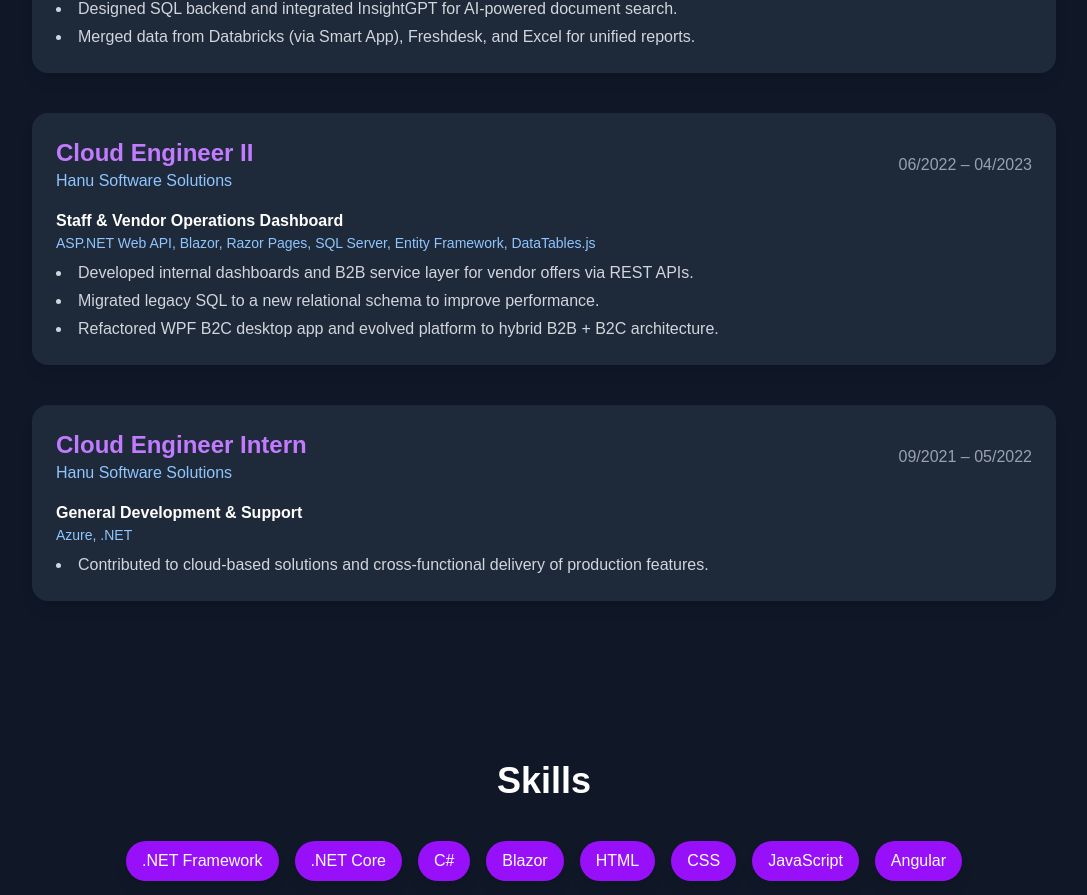
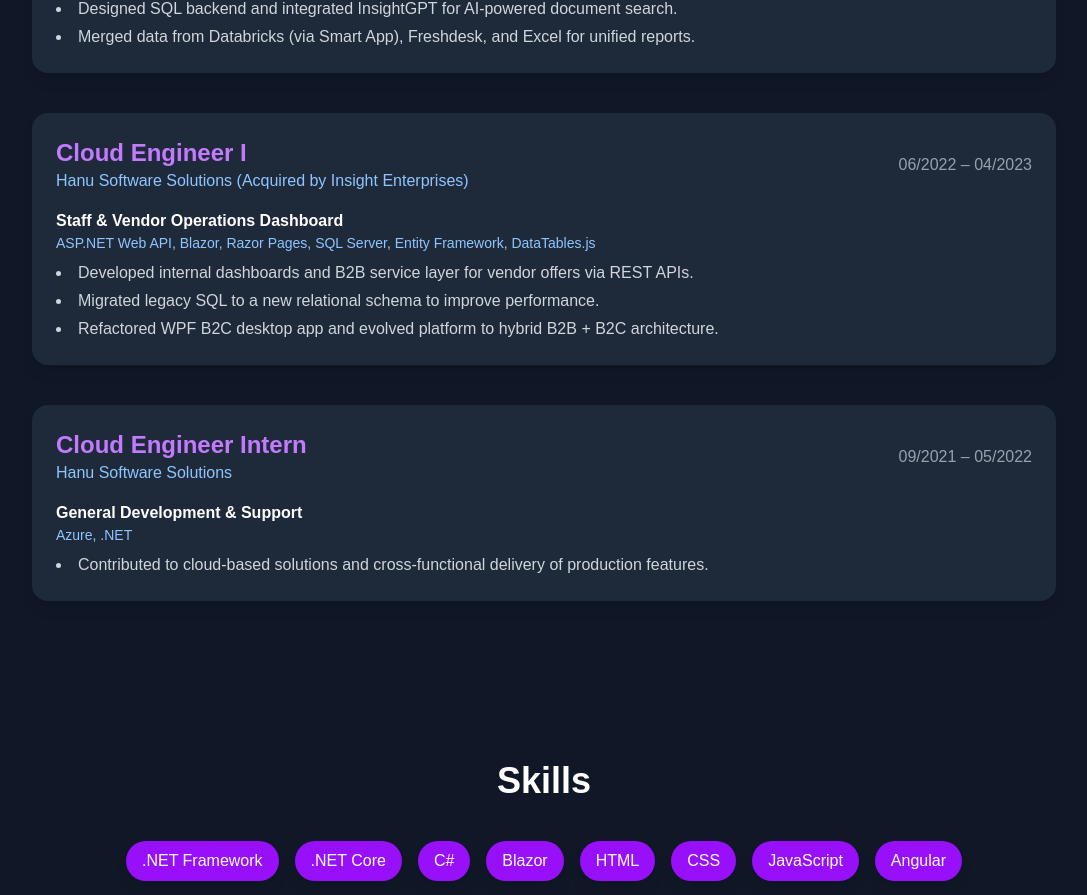
Before and after one commit to Rounakj29/rj-portfolio-react, a React (Vite) app: page / in a window 1280 px wide. Shown: the part 2115-3010 px from the top of the page, without its empty margins (96-1183 px from the left). Built offline with nearby package versions, Linux system fonts and the light colour scheme.

Commit message:
Refactor project and job details in App component; improve formatting and add download functionality for resume

```diff
--- a/src/App.jsx
+++ b/src/App.jsx
@@ -57,7 +57,14 @@
       projects: [
         {
           name: "InsightGPT",
-          tech: [".NET", "Blazor", "Azure", "OpenAI/LLM APIs", "Semantic Kernel", "Cosmos"],
+          tech: [
+            ".NET",
+            "Blazor",
+            "Azure",
+            "OpenAI/LLM APIs",
+            "Semantic Kernel",
+            "Cosmos",
+          ],
           bullets: [
             "Built a multi-LLM chatbot platform with Azure AD auth and role-based access.",
             "Implemented region-specific content, temperature tuning, and code/chart generation.",
@@ -66,7 +73,15 @@
         },
         {
           name: "Processor OS Search",
-          tech: [".NET", "Blazor", "SQL Server", "MiniExcel", "JSInterop", "REST APIs", "GitHub CI/CD"],
+          tech: [
+            ".NET",
+            "Blazor",
+            "SQL Server",
+            "MiniExcel",
+            "JSInterop",
+            "REST APIs",
+            "GitHub CI/CD",
+          ],
           bullets: [
             "Automated Excel workflows with template selection and dynamic output generation.",
             "Designed SQL backend and integrated InsightGPT for AI-powered document search.",
@@ -76,13 +91,20 @@
       ],
     },
     {
-      role: "Cloud Engineer II",
-      company: "Hanu Software Solutions",
+      role: "Cloud Engineer I",
+      company: "Hanu Software Solutions (Acquired by Insight Enterprises)",
       period: "06/2022 – 04/2023",
       projects: [
         {
           name: "Staff & Vendor Operations Dashboard",
-          tech: ["ASP.NET Web API", "Blazor", "Razor Pages", "SQL Server", "Entity Framework", "DataTables.js"],
+          tech: [
+            "ASP.NET Web API",
+            "Blazor",
+            "Razor Pages",
+            "SQL Server",
+            "Entity Framework",
+            "DataTables.js",
+          ],
           bullets: [
             "Developed internal dashboards and B2B service layer for vendor offers via REST APIs.",
             "Migrated legacy SQL to a new relational schema to improve performance.",
@@ -121,6 +143,12 @@
       : projects.length === 2
       ? "grid-cols-1 md:grid-cols-2"
       : "grid-cols-1 md:grid-cols-2 lg:grid-cols-3";
+
+  const openLink = (url) => {
+    if (!url || url === "#") return;
+    window.open(url, "_blank", "noopener,noreferrer");
+  };
+
   return (
     <div className="bg-gray-900 text-white font-mono scroll-smooth break-words">
       {/* Hero */}
@@ -144,15 +172,27 @@
             View Projects
           </a>
           <a
-            href="/public/resume.pdf"
-            download
-            className="bg-blue-500 hover:bg-blue-600 px-4 py-2 rounded-lg shadow-lg"
+            onClick={() => {
+              const link = document.createElement("a");
+              link.href = "/rj-portfolio-react/resume.pdf";
+              link.download = "resume.pdf";
+              document.body.appendChild(link);
+              link.click();
+              document.body.removeChild(link);
+            }}
+            className="bg-blue-500 hover:bg-blue-600 px-4 py-2 rounded-lg shadow-lg cursor-pointer"
+            rel="noopener noreferrer"
           >
             Download Resume
           </a>
         </div>
+        {/* On clicking Down move down a section */}
         <ChevronDown
-          className="mt-12 animate-bounce text-purple-400"
+          onClick={() => {
+            const section = document.getElementById("about");
+            section.scrollIntoView({ behavior: "smooth" });
+          }}
+          className="mt-12 animate-bounce text-purple-400 cursor-pointer"
           size={32}
         />
       </section>
@@ -179,7 +219,9 @@
       {/* Projects */}
       <section id="projects" className="py-20 px-6 bg-gray-800">
         <h2 className="text-4xl font-bold text-center mb-12">Projects</h2>
-     <div className={`grid ${projectGridCols} gap-8 max-w-6xl mx-auto place-items-center`}>
+        <div
+          className={`grid ${projectGridCols} gap-8 max-w-6xl mx-auto place-items-center`}
+        >
           {projects.map((proj, idx) => (
             <motion.div
               key={idx}
@@ -194,12 +236,24 @@
                 {proj.stack.join(", ")}
               </div>
               <div
-                className={`mt-4 flex gap-3 ${proj.github === "#" && proj.live === "#" ? "hidden" : ""}`}
+                className={`mt-4 flex gap-3 ${
+                  proj.github === "#" && proj.live === "#" ? "hidden" : ""
+                }`}
               >
-                <a href={proj.github} className={`text-blue-400 hover:underline ${proj.github === "#" ? "hidden" : ""}`}>
+                <a
+                  href={proj.github}
+                  className={`text-blue-400 hover:underline ${
+                    proj.github === "#" ? "hidden" : ""
+                  }`}
+                >
                   GitHub
                 </a>
-                <a href={proj.live} className={`text-green-400 hover:underline ${proj.live === "#" ? "hidden" : ""}`}>
+                <a
+                  href={proj.live}
+                  className={`text-green-400 hover:underline ${
+                    proj.live === "#" ? "hidden" : ""
+                  }`}
+                >
                   Live
                 </a>
               </div>
@@ -222,7 +276,9 @@
             >
               <div className="flex flex-col md:flex-row md:items-center md:justify-between gap-2">
                 <div>
-                  <h3 className="text-2xl font-semibold text-purple-400">{job.role}</h3>
+                  <h3 className="text-2xl font-semibold text-purple-400">
+                    {job.role}
+                  </h3>
                   <div className="text-blue-300">{job.company}</div>
                 </div>
                 <div className="text-gray-400">{job.period}</div>
@@ -231,7 +287,9 @@
                 {job.projects.map((p, pIdx) => (
                   <div key={pIdx}>
                     <div className="font-semibold">{p.name}</div>
-                    <div className="text-sm text-blue-300">{p.tech.join(", ")}</div>
+                    <div className="text-sm text-blue-300">
+                      {p.tech.join(", ")}
+                    </div>
                     <ul className="list-disc list-inside mt-2 text-gray-300 space-y-1">
                       {p.bullets.map((b, bIdx) => (
                         <li key={bIdx}>{b}</li>
@@ -271,9 +329,13 @@
               whileHover={{ scale: 1.02 }}
               className="bg-gray-700 p-6 rounded-2xl shadow-lg"
             >
-              <div className="text-2xl font-semibold text-purple-400">{ed.degree}</div>
+              <div className="text-2xl font-semibold text-purple-400">
+                {ed.degree}
+              </div>
               <div className="text-blue-300">{ed.school}</div>
-              <div className="text-gray-400 mt-1">{ed.period} • {ed.gpa}</div>
+              <div className="text-gray-400 mt-1">
+                {ed.period} • {ed.gpa}
+              </div>
             </motion.div>
           ))}
         </div>
@@ -327,7 +389,8 @@
       </section>
       {/* Footer */}
       <footer className="py-6 text-center text-green-400 bg-gray-900">
-          Built with React & Tailwind CSS | &copy; {new Date().getFullYear()} Rounak Jaiswal
+        Built with React & Tailwind CSS | &copy; {new Date().getFullYear()}{" "}
+        Rounak Jaiswal
       </footer>
     </div>
   );
```
Lines whose indentation alone changed are shown as unchanged.
